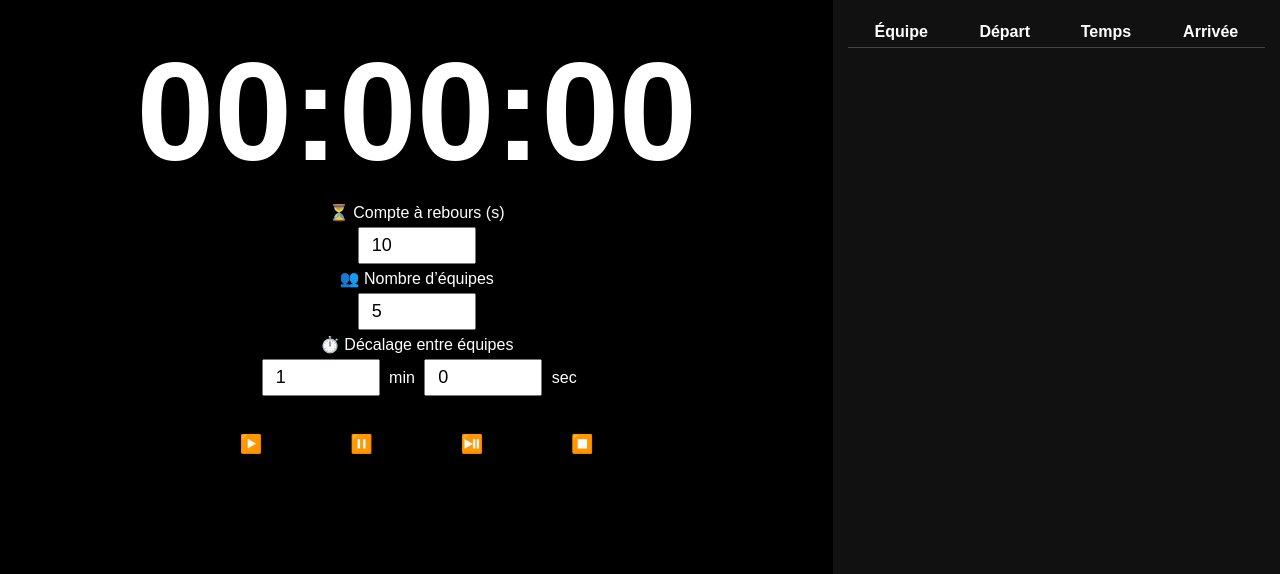
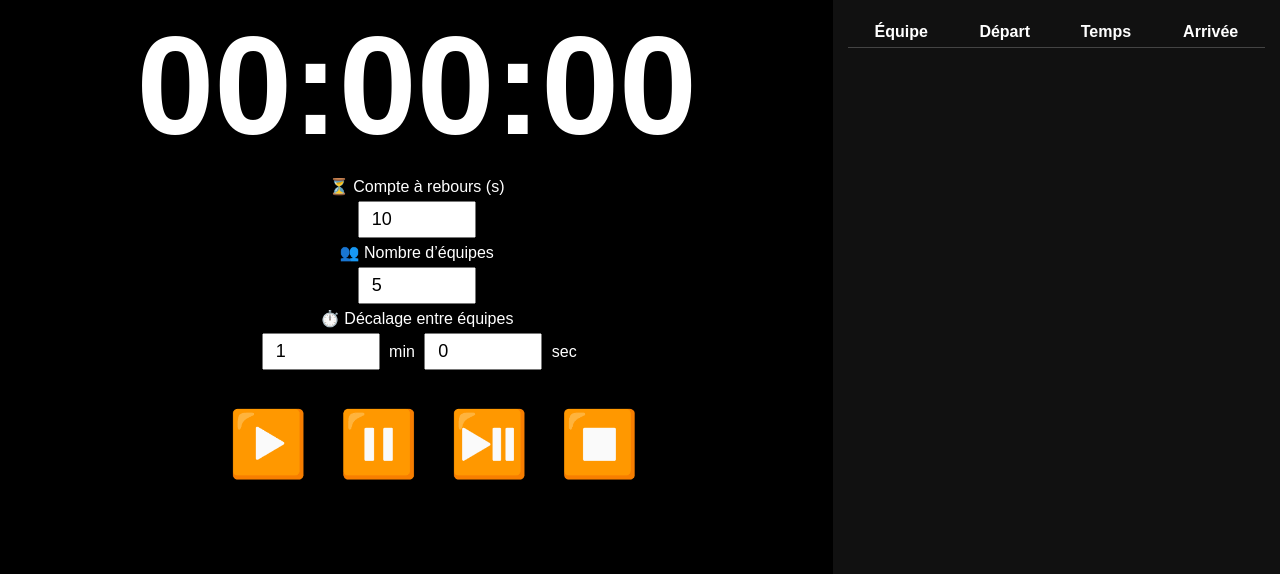
Before and after one commit to RpLP2i/Hyrox-chtono, a plain HTML site: page index.html in a window 1280 px wide. Shown: the part 226-800 px from the top of the page. Drawn offline with Linux system fonts and the light colour scheme.

Commit message:
index.html

```diff
--- a/index.html
+++ b/index.html
@@ -100,7 +100,7 @@ button.teamStop {
     color: white;
     border: none;
     border-radius: 8px;
-    font-size: 18px;
+    font-size: 64px;
     padding: 14px 22px;
     margin: 8px;
     cursor: pointer;
```
